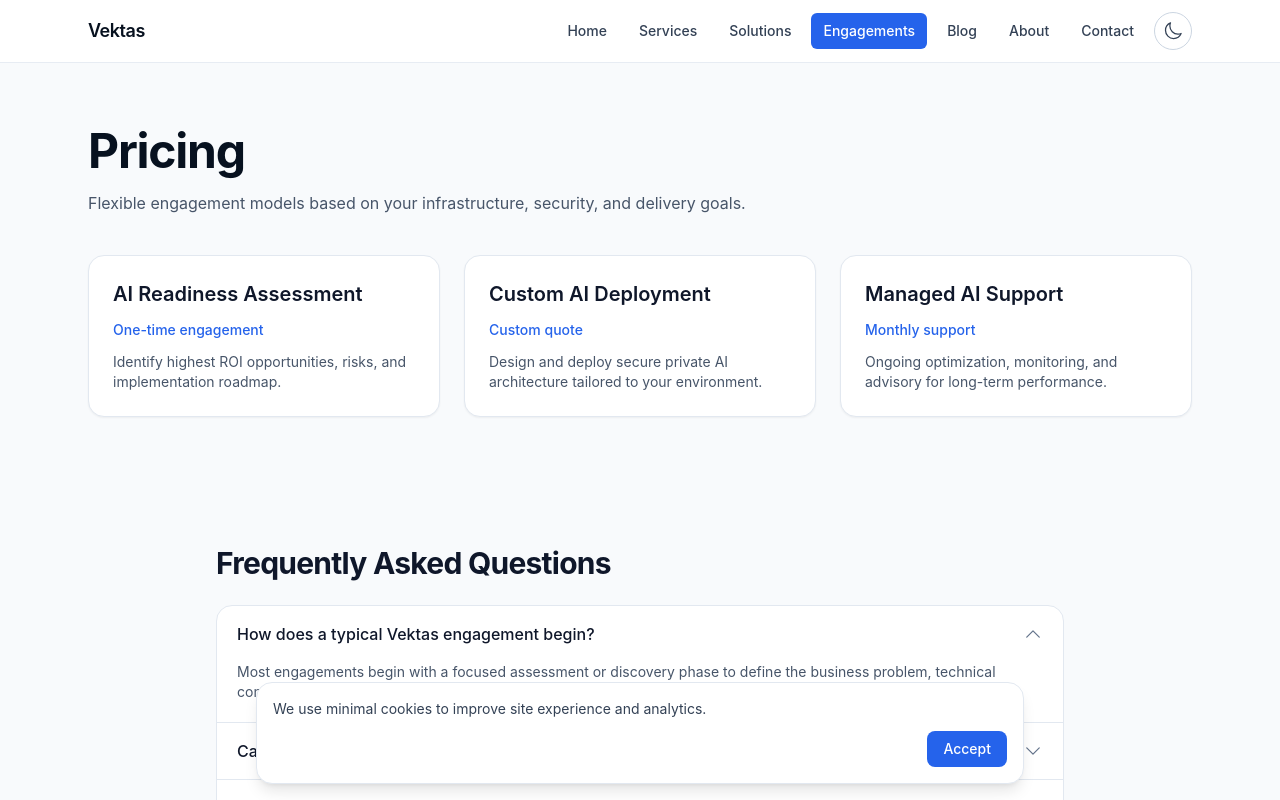
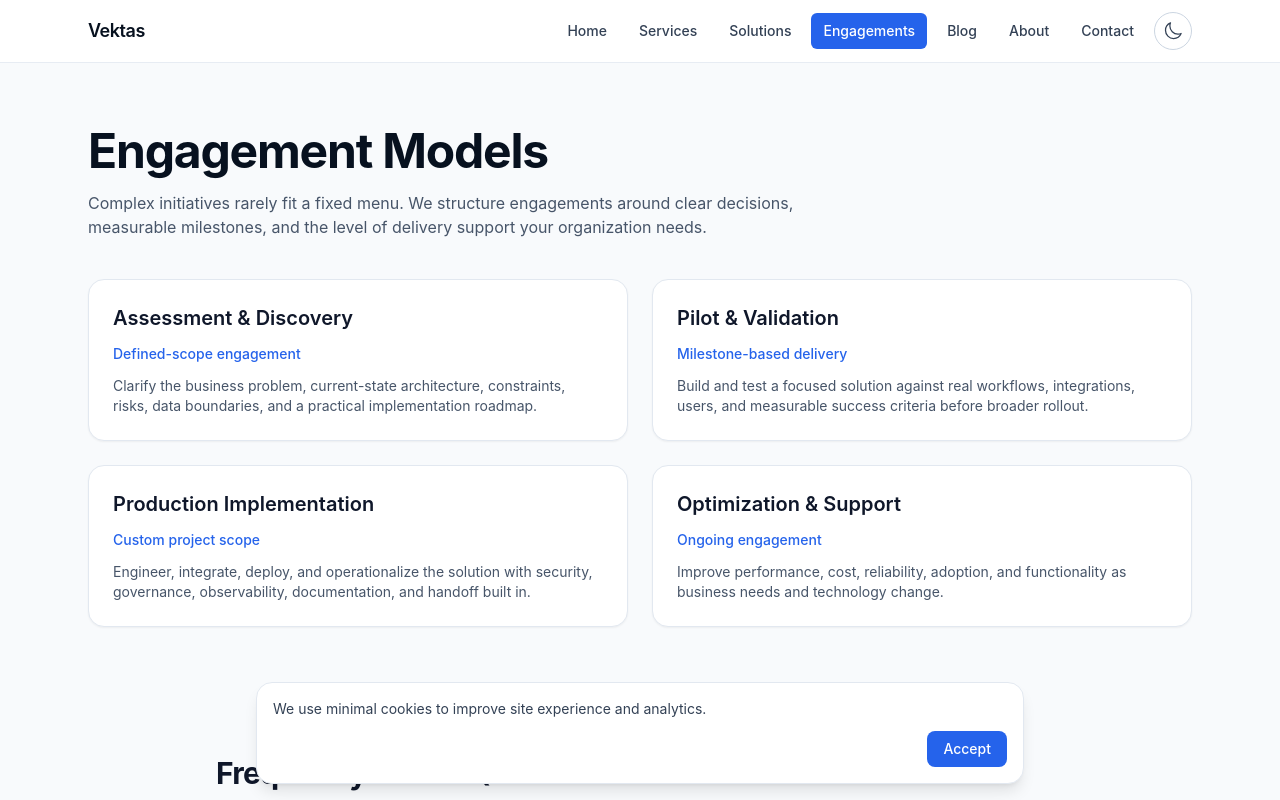
Before and after one commit to msmonroe/vektas_rebuild, a React (Vite) app: page /pricing in a window 1280 px wide. Shown: the top 800 px of the page. Built offline with nearby package versions, Linux system fonts and the light colour scheme.

Commit message:
Replace pricing with enterprise engagement model

```diff
--- a/src/pages/PricingPage.tsx
+++ b/src/pages/PricingPage.tsx
@@ -2,21 +2,26 @@
 import { FaqAccordion } from '../components/FaqAccordion'
 import { ScrollReveal } from '../components/ScrollReveal'
 
-const plans = [
+const phases = [
   {
-    name: 'AI Readiness Assessment',
-    price: 'One-time engagement',
-    detail: 'Identify highest ROI opportunities, risks, and implementation roadmap.',
+    name: 'Assessment & Discovery',
+    price: 'Defined-scope engagement',
+    detail: 'Clarify the business problem, current-state architecture, constraints, risks, data boundaries, and a practical implementation roadmap.',
   },
   {
-    name: 'Custom AI Deployment',
-    price: 'Custom quote',
-    detail: 'Design and deploy secure private AI architecture tailored to your environment.',
+    name: 'Pilot & Validation',
+    price: 'Milestone-based delivery',
+    detail: 'Build and test a focused solution against real workflows, integrations, users, and measurable success criteria before broader rollout.',
   },
   {
-    name: 'Managed AI Support',
-    price: 'Monthly support',
-    detail: 'Ongoing optimization, monitoring, and advisory for long-term performance.',
+    name: 'Production Implementation',
+    price: 'Custom project scope',
+    detail: 'Engineer, integrate, deploy, and operationalize the solution with security, governance, observability, documentation, and handoff built in.',
+  },
+  {
+    name: 'Optimization & Support',
+    price: 'Ongoing engagement',
+    detail: 'Improve performance, cost, reliability, adoption, and functionality as business needs and technology change.',
   },
 ]
 
@@ -25,21 +30,21 @@
     <>
       <section className="mx-auto max-w-6xl px-4 py-16 sm:px-6" aria-labelledby="pricing-heading">
         <h1 id="pricing-heading" className="text-4xl font-bold tracking-tight text-[#07111F] dark:text-white sm:text-5xl">
-          Pricing
+          Engagement Models
         </h1>
         <p className="mt-4 max-w-3xl text-slate-600 dark:text-slate-300">
-          Flexible engagement models based on your infrastructure, security, and delivery goals.
+          Complex initiatives rarely fit a fixed menu. We structure engagements around clear decisions, measurable milestones, and the level of delivery support your organization needs.
         </p>
-        <div className="mt-10 grid gap-6 md:grid-cols-3">
-          {plans.map((plan, index) => (
+        <div className="mt-10 grid gap-6 md:grid-cols-2">
+          {phases.map((phase, index) => (
             <ScrollReveal
-              key={plan.name}
+              key={phase.name}
               delay={index * 0.05}
               className="rounded-2xl border border-slate-200 bg-white p-6 shadow-sm dark:border-slate-800 dark:bg-slate-900"
             >
-              <h2 className="text-xl font-semibold text-slate-900 dark:text-white">{plan.name}</h2>
-              <p className="mt-3 text-sm font-medium text-blue-600">{plan.price}</p>
-              <p className="mt-3 text-sm text-slate-600 dark:text-slate-300">{plan.detail}</p>
+              <h2 className="text-xl font-semibold text-slate-900 dark:text-white">{phase.name}</h2>
+              <p className="mt-3 text-sm font-medium text-blue-600">{phase.price}</p>
+              <p className="mt-3 text-sm text-slate-600 dark:text-slate-300">{phase.detail}</p>
             </ScrollReveal>
           ))}
         </div>
```
